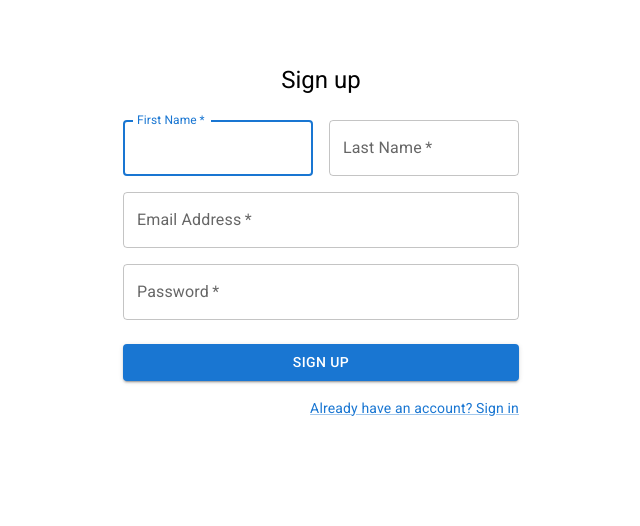
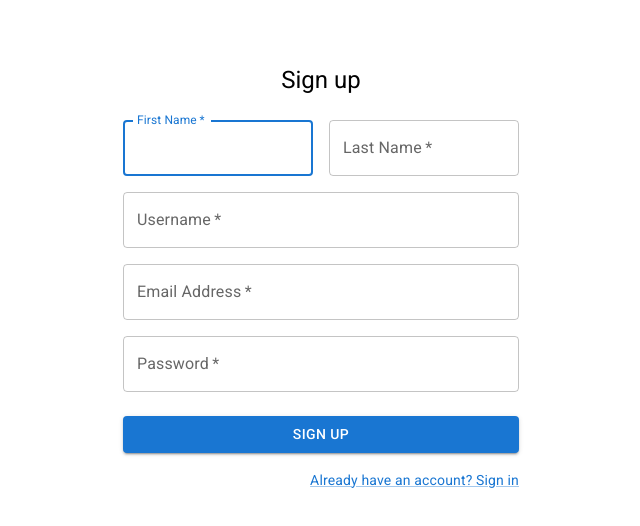
Before and after one commit to PFeinson/smert.api, a React (Create React App) app in the folder front-end/: page /signup in a window 1280 px wide. Shown: the top 526 px of the page, without its empty margins (319-959 px from the left). Built offline with nearby package versions, Linux system fonts and the light colour scheme.

Commit message:
Misc.
Modified filed on login/register forms. Hooked up submit handlers to the appropriate services.

```diff
--- a/front-end/src/pages/login/LoginPage.js
+++ b/front-end/src/pages/login/LoginPage.js
@@ -7,6 +7,7 @@ import Container from '@mui/material/Container';
 import Link from '@mui/material/Link';
 import Box from '@mui/material/Box';
 import Grid from '@mui/material/Grid';
+import { login } from '../../services/UserService';
 
 const loginPageComponent = (props)=>
 {
@@ -14,11 +15,8 @@ const loginPageComponent = (props)=>
   const submitHandler = (event) => {
     event.preventDefault();
     const data = new FormData(event.currentTarget);
-    // eslint-disable-next-line no-console
-    console.log({
-      email: data.get('email'),
-      password: data.get('password'),
-    });
+    login({userName: data.get('username'),
+           password: data.get('password')},true);
   };
 
     return(
@@ -37,10 +35,9 @@ const loginPageComponent = (props)=>
                   margin="normal"
                   required
                   fullWidth
-                  id="email"
-                  label="Email Address"
-                  name="email"
-                  autoComplete="email"
+                  id="username"
+                  label="Username"
+                  name="username"
                   autoFocus
                 />
                 <TextField
--- a/front-end/src/pages/registration/RegistrationPage.js
+++ b/front-end/src/pages/registration/RegistrationPage.js
@@ -1,24 +1,27 @@
 import Button from '@mui/material/Button';
 import TextField from '@mui/material/TextField';
-import FormControlLabel from '@mui/material/FormControlLabel';
-import Checkbox from '@mui/material/Checkbox';
 import Typography from '@mui/material/Typography';
 import Container from '@mui/material/Container';
 import Link from '@mui/material/Link';
 import Box from '@mui/material/Box';
 import Grid from '@mui/material/Grid';
-
+import { createUser } from '../../services/UserService';
 
 const registrationPageComponent = (props)=>
 {
     const submitHandler = (event) => {
         event.preventDefault();
         const data = new FormData(event.currentTarget);
-        // eslint-disable-next-line no-console
-        console.log({
-          email: data.get('email'),
-          password: data.get('password'),
-        });
+
+        let params =
+        {
+            userName:     data.get('username'),
+            emailAddress: data.get('email'),
+            password:     data.get('password'),
+            firstName:    data.get('firstName'),
+            lastName:     data.get('lastName')
+        };
+        createUser(params, true);
     };
 
     return(
@@ -59,6 +62,16 @@ const registrationPageComponent = (props)=>
                         <TextField
                             required
                             fullWidth
+                            id="username"
+                            label="Username"
+                            name="username"
+                            autoComplete="username"
+                        />
+                    </Grid>
+                    <Grid item xs={12}>
+                        <TextField
+                            required
+                            fullWidth
                             id="email"
                             label="Email Address"
                             name="email"
```
